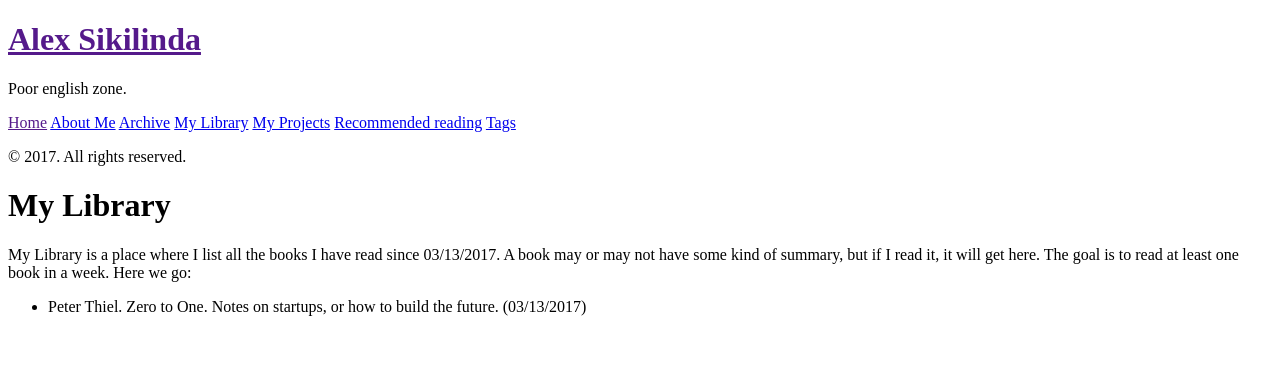
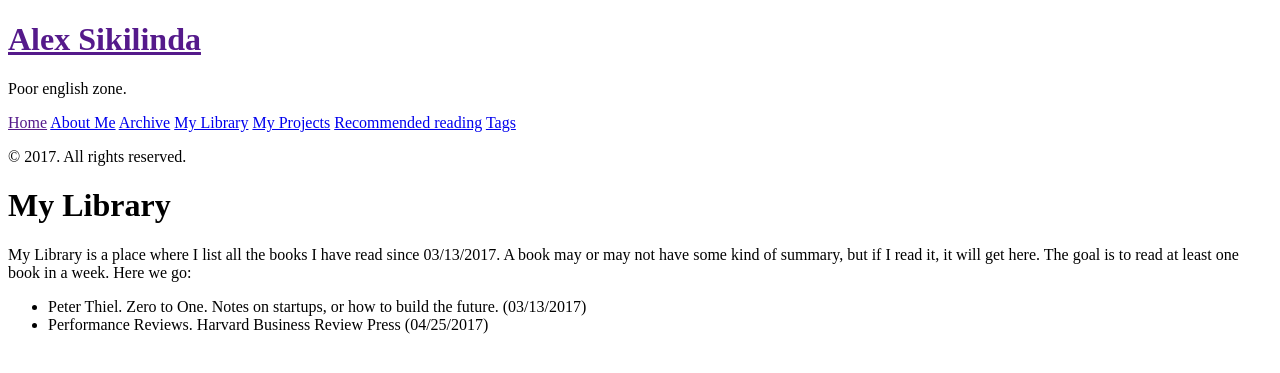
Before and after one commit to AlexSikilinda/alexsikilinda.github.io, a Jekyll site: the page built from mylibrary.md, in a window 1280 px wide. Shown: the top 373 px of the page. Built offline with Jekyll 4.4.1, drawn with Linux system fonts in a browser that asks for light colours.

Commit message:
Add new book to library

```diff
--- a/mylibrary.md
+++ b/mylibrary.md
@@ -9,3 +9,4 @@ The goal is to read at least one book in a week.
 Here we go:
 
 * Peter Thiel. Zero to One. Notes on startups, or how to build the future. (03/13/2017)
+* Performance Reviews. Harvard Business Review Press (04/25/2017)
```
